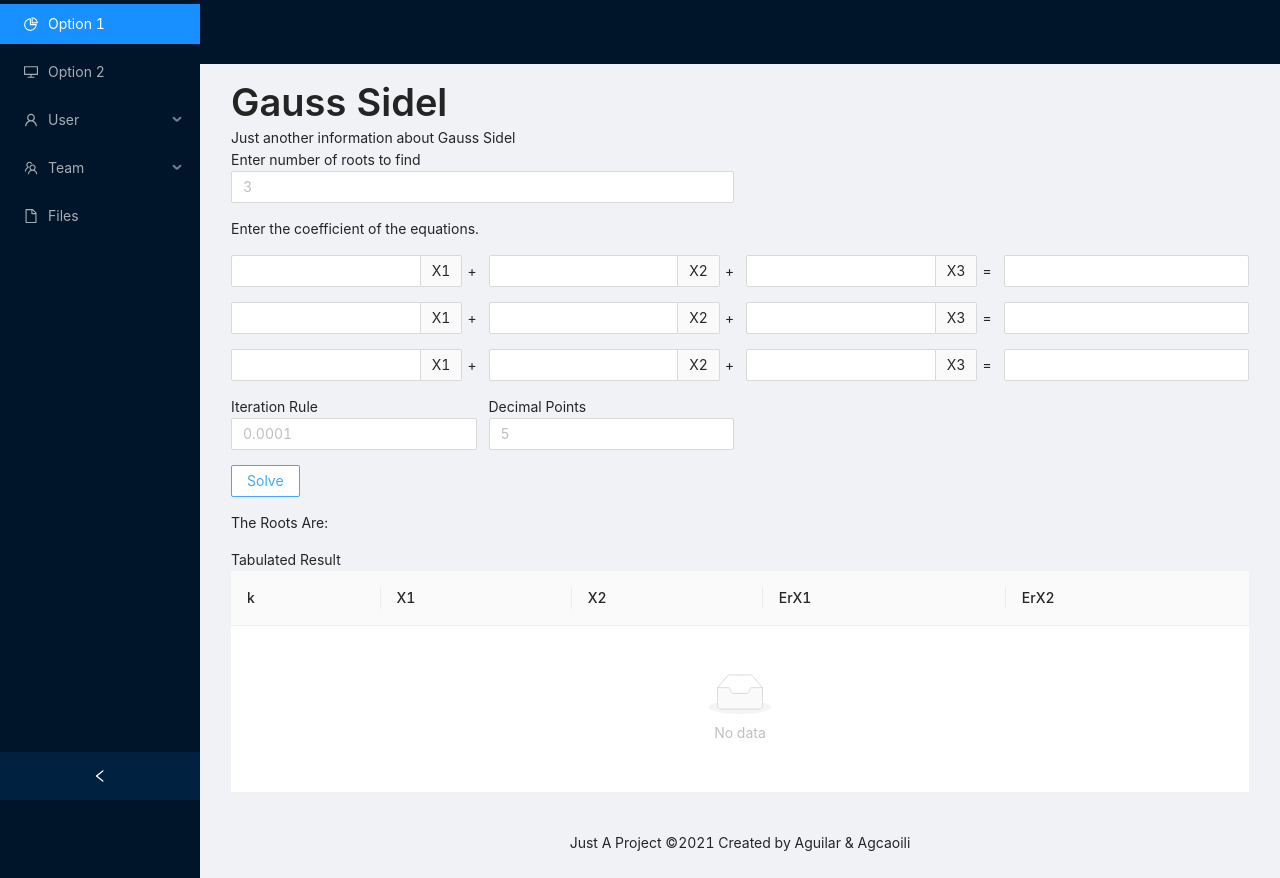
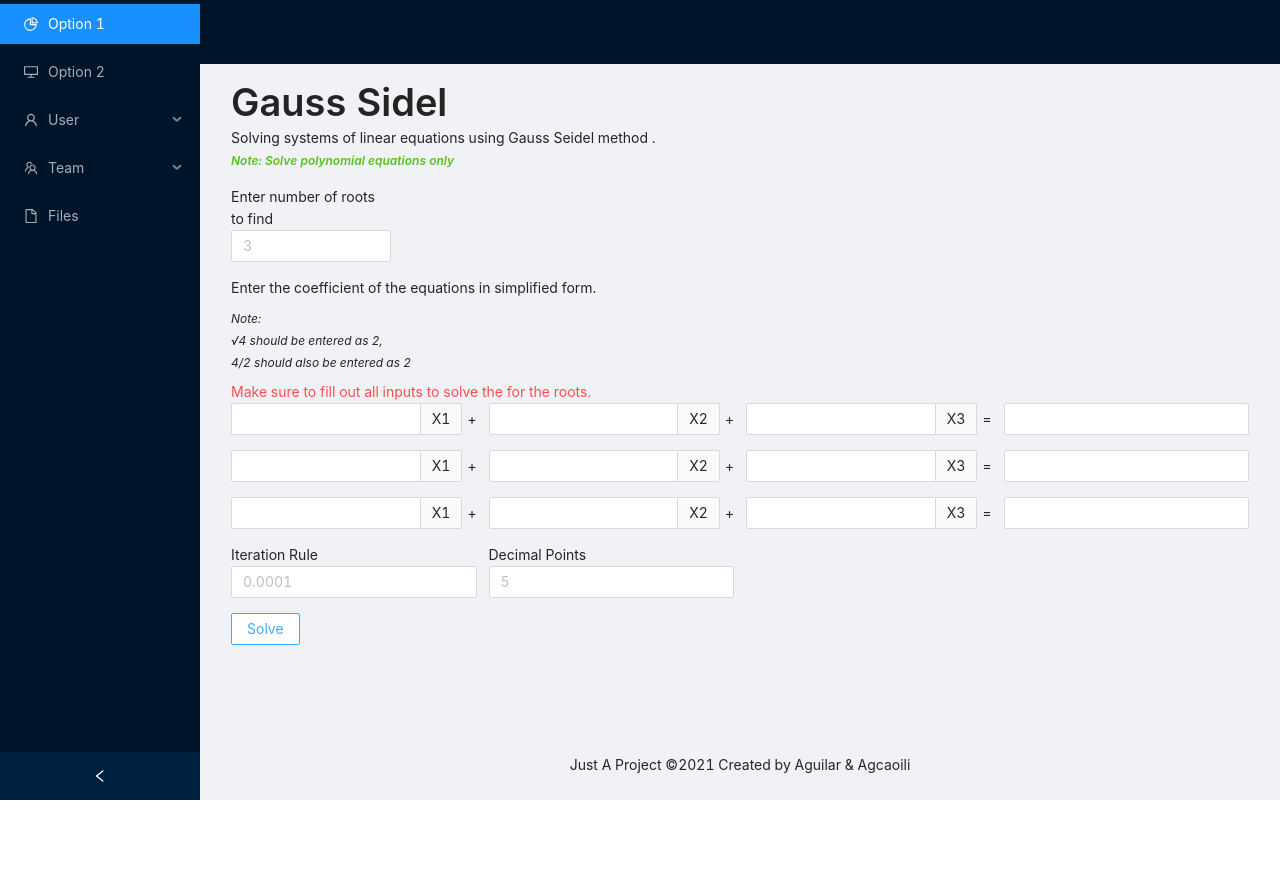
Before and after one commit to diontristen/math221_mod1, a React (Create React App) app: page /gaussSidel in a window 1280 px wide. Both pictures are taken after a click on the button "Solve". After the commit the page ends 800 px from the top, so only its background shows below. Built offline with nearby package versions, Linux system fonts and the light colour scheme.

Commit message:
feat: Gauss Sidel v2

```diff
--- a/package.json
+++ b/package.json
@@ -3,6 +3,7 @@
   "version": "0.1.0",
   "private": true,
   "dependencies": {
+    "@ant-design/icons": "^4.6.4",
     "@testing-library/jest-dom": "^5.11.4",
     "@testing-library/react": "^11.1.0",
     "@testing-library/user-event": "^12.1.10",
--- a/src/App.js
+++ b/src/App.js
@@ -1,6 +1,8 @@
 import logo from './logo.svg';
 import './App.css';
 import "antd/dist/antd.css";
+
+import './styles/table.css'
 
 import {
   BrowserRouter as Router,
--- a/src/pages/ lagrange.jsx
+++ b/src/pages/ lagrange.jsx
@@ -48,7 +48,10 @@ export default function  LagrangePage() {
     }
 
     let instruction = `
-        Enter the given matrix
+        Enter the given \n
+        5 2 \n
+        3 2 \n
+        1 2 \n
     `
 
     return (
--- a/src/pages/gaussSidelv2.jsx
+++ b/src/pages/gaussSidelv2.jsx
@@ -1,48 +1,10 @@
-import React, { useState, useEffect } from 'react'
+import React, { useState } from 'react'
 import { rearrangeData, computeGaussSidel, parseResult, parseColumn } from '../computation/gaussSidelv2'
 import LayoutComponent from '../components/Layout'
 
-import { Typography, Layout, Input, Row, Col, Button, Table } from 'antd';
-
+import { Typography, Layout, Input, Row, Col, Button, Table, Space } from 'antd';
+import { ArrowRightOutlined } from '@ant-design/icons';
 const { Title, Text } = Typography;
-const { TextArea } = Input;
-
-
-
-
-let data1 = [
-    [
-        5,
-        3,
-        -7,
-        0
-    ],
-    [
-        3,
-        -5,
-        2,
-        -8,
-    ],
-    [
-        7,
-        5,
-        -3,
-        16
-    ]
-]
-
-let data2 = [
-    [
-        1,
-        -5,
-        -4
-    ],
-    [
-        7,
-        -1,
-        6,
-    ],
-]
 
 
 
@@ -51,10 +13,13 @@ export default function GaussSidel() {
 
     const [noRoots, setNoRoots] = useState(3)
     const [dataPoints, setDataPoints] = useState([])
-    const [iterationRule, setIterationRule] = useState('')
+    const [iterationRule, setIterationRule] = useState(0.0001)
     const [decimalPoints, setDecimalPoints] = useState(5)
-    const [arrayTable, setArrayTable] = useState([])
+    const [rearrangeDataResult, setRearrangeDataResult] = useState([])
     const [roots, setRoots] = useState([])
+    const [solved, setSolved] = useState(false)
+    const [errorInput, setErrorInput] = useState(false)
+    const [rowData, setRowData] = useState([])
     const [columnData, setColumnData] = useState([
         {
             title: 'k',
@@ -72,6 +37,11 @@ export default function GaussSidel() {
             key: 'X2'
         },
         {
+            title: 'X3',
+            dataIndex: 'X3',
+            key: 'X3'
+        },
+        {
             title: 'ErX1',
             dataIndex: 'ErX1',
             key: 'ErX1',
@@ -81,28 +51,17 @@ export default function GaussSidel() {
             dataIndex: 'ErX2',
             key: 'ErX2',
 
+        },
+        {
+            title: 'ErX3',
+            dataIndex: 'ErX3',
+            key: 'ErX3',
+
         }
 
     ])
 
-    const [rowData, setRowData] = useState([])
 
-    const setADataPoint = (value, parentIndex, selfIndex) => {
-        let tempDataPoints = dataPoints
-        if (value !== '') {
-            if (tempDataPoints[parentIndex]) {
-                tempDataPoints[parentIndex][selfIndex] = value
-
-            } else {
-                tempDataPoints[parentIndex] = []
-                tempDataPoints[parentIndex][selfIndex] = value
-            }
-        } else {
-            tempDataPoints[parentIndex].splice(selfIndex)
-        }
-        setDataPoints(tempDataPoints)
-
-    }
 
 
     const roundOffLower = () => {
@@ -113,7 +72,7 @@ export default function GaussSidel() {
         return [...Array(noRoots).keys()].map((value, index) => (
             <Row
                 style={{
-                    marginTop: 15
+                    marginTop: index === 0 ? 0 : 15
                 }}
                 gutter={12}>
                 {renderInputs(index)}
@@ -151,6 +110,7 @@ export default function GaussSidel() {
                     }}
                 >
                     <Input
+                        type="number"
                         onChange={(e) => {
                             setADataPoint(e.target.value, parentIndex, index)
                         }}
@@ -169,6 +129,42 @@ export default function GaussSidel() {
 
         ))
     }
+
+
+    const renderRearrangeDataParent = () => {
+        return rearrangeDataResult.map((value, index) => (
+
+            <Space direction="horitzonal">
+                Equation {index + 1} <ArrowRightOutlined /> {renderRearrangeData(value)}
+            </Space>
+        ))
+    }
+
+    const renderRearrangeData = (data) => {
+        return data.map((value, index) => (
+            <Text>{value}{index === noRoots ? "" : `X${noRoots - index}`} {index === noRoots ? "" : index === noRoots - 1 ? "=" : "+"}</Text>
+        ))
+    }
+
+
+    const setADataPoint = (value, parentIndex, selfIndex) => {
+        let tempDataPoints = dataPoints
+        if (value !== '') {
+            if (tempDataPoints[parentIndex]) {
+                tempDataPoints[parentIndex][selfIndex] = value
+
+            } else {
+                tempDataPoints[parentIndex] = []
+                tempDataPoints[parentIndex][selfIndex] = value
+            }
+        } else {
+            tempDataPoints[parentIndex].splice(selfIndex)
+        }
+        setDataPoints(tempDataPoints)
+        setErrorInput(false)
+
+    }
+
 
     const changeRoot = (e) => {
         let root = parseInt(e.target.value)
@@ -197,6 +193,8 @@ export default function GaussSidel() {
         let validation = checkInput()
         if (validation === true) {
             let reArrangedData1 = rearrangeData(dataPoints)
+            console.log('rearrange', reArrangedData1)
+            setRearrangeDataResult(reArrangedData1)
             let tabulatedResult1 = computeGaussSidel(reArrangedData1, iterationRule, decimalPoints)
             setRoots(tabulatedResult1[tabulatedResult1.length - 1].slice(0, noRoots))
 
@@ -205,6 +203,9 @@ export default function GaussSidel() {
             setColumnData(newColumn)
 
             setRowData(tabulatedResult1)
+            setSolved(true)
+        } else {
+            setErrorInput(true)
         }
     }
 
@@ -234,7 +235,7 @@ export default function GaussSidel() {
                     }}
                 >
                     <Text>
-                        {`X${index+1}`} = {value}
+                        {`X${index + 1}`} = {value}
                     </Text>
 
                 </div>
@@ -263,16 +264,39 @@ export default function GaussSidel() {
                         Gauss Sidel
                     </Title>
 
+                    <Space
+                        size={0.5}
+                        direction="vertical">
                         <Text
                             style={{
-                            marginTop: 1
+                                marginTop: 1,
+                                marginBottom: 0
                             }}
                         >
-                        Just another information about Gauss Sidel
+                            Solving systems of linear equations using
+                            Gauss Seidel method .
+
                         </Text>
+                        <Text
+                            strong
+                            type="success"
+                            italic
+                            style={{
+                                marginTop: 0,
+                                fontSize: "12px"
+                            }}
+                        >
+                            Note: Solve polynomial equations only
+
+                        </Text>
+                    </Space>
                 </div>
-                <Row gutter={12}>
-                    <Col className="gutter-row" xs={12} sm={12} md={12} lg={12} xl={12}>
+                <Row
+                    style={{
+                        marginTop: 15
+                    }}
+                    gutter={12}>
+                    <Col className="gutter-row" xs={4} sm={4} md={4} lg={4} xl={4}>
                         <Text>
                             Enter number of roots to find
                         </Text>
@@ -285,13 +309,44 @@ export default function GaussSidel() {
                         marginTop: 15
                     }}
                 >
-                    <Text>
-                        Enter the coefficient of the equations.
+                    <Space direction="vertical">
+                        <Text
+                            style={{
+                                marginBottom: 0
+                            }}
+                        >
+                            Enter the coefficient of the equations in simplified form.
+
                         </Text>
+                        <Text
+                            italic
+                            style={{
+                                marginTop: 0,
+                                fontSize: "12px"
+                            }}
+                        >
+                            Note: <br/>
+                            √4 should be entered as 2,
+                            <br />
+                            4/2 should also be entered as 2
+                        </Text>
+                        <Text
+                            hidden={!errorInput}
+                            style={{
+                                marginBottom: 0
+                            }}
+                            type="danger"
+                        >
+                            Make sure to fill out all inputs to solve the for the roots.
+                        </Text>
+
+                    </Space>
+
                     <Row gutter={12}>
+
                         <Col className="gutter-row" xs={24} sm={24} md={24} lg={24} xl={24}>
                             <div>
-                                {renderAllInputs()}
+                                {noRoots > 0 && renderAllInputs()}
                             </div>
                         </Col>
 
@@ -323,24 +378,47 @@ export default function GaussSidel() {
                         Solve
                     </Button>
                 </div>
+
+                <div
+                    hidden={!solved}
+                    style={{
+                        marginTop: 15
+                    }}
+                >
+                    <Space direction="vertical">
+                        <Title
+                            level={5}
+                        >
+                            Rearrange the equation:
+                        </Title>
+                        {solved && renderRearrangeDataParent()}
+                    </Space>
+                    <br />
                     <div
                         style={{
                             marginTop: 15
                         }}
                     >
-                    <Text>
-                        The Roots Are:
-                    </Text>
+                        <Title
+                            level={5}
+                        >
+                            The Roots are the following:
+                        </Title>
                         {displayRoots()}
+
+                    </div>
                 </div>
                 <div
+                    hidden={!solved}
                     style={{
                         marginTop: 15
                     }}
                 >
-                    <Text>
+                    <Title
+                        level={5}
+                    >
                         Tabulated Result
-                    </Text>
+                    </Title>
                     <Table
                         pagination={false}
                         columns={columnData}
--- /dev/null
+++ b/src/styles/table.css
@@ -0,0 +1,3 @@
+.ant-table-cell {
+    padding: 0px 0px !important;
+}
```
Also changed, not shown: 1 other file (tests, documents, lock files or other folders). Lines whose indentation alone changed are shown as unchanged.
